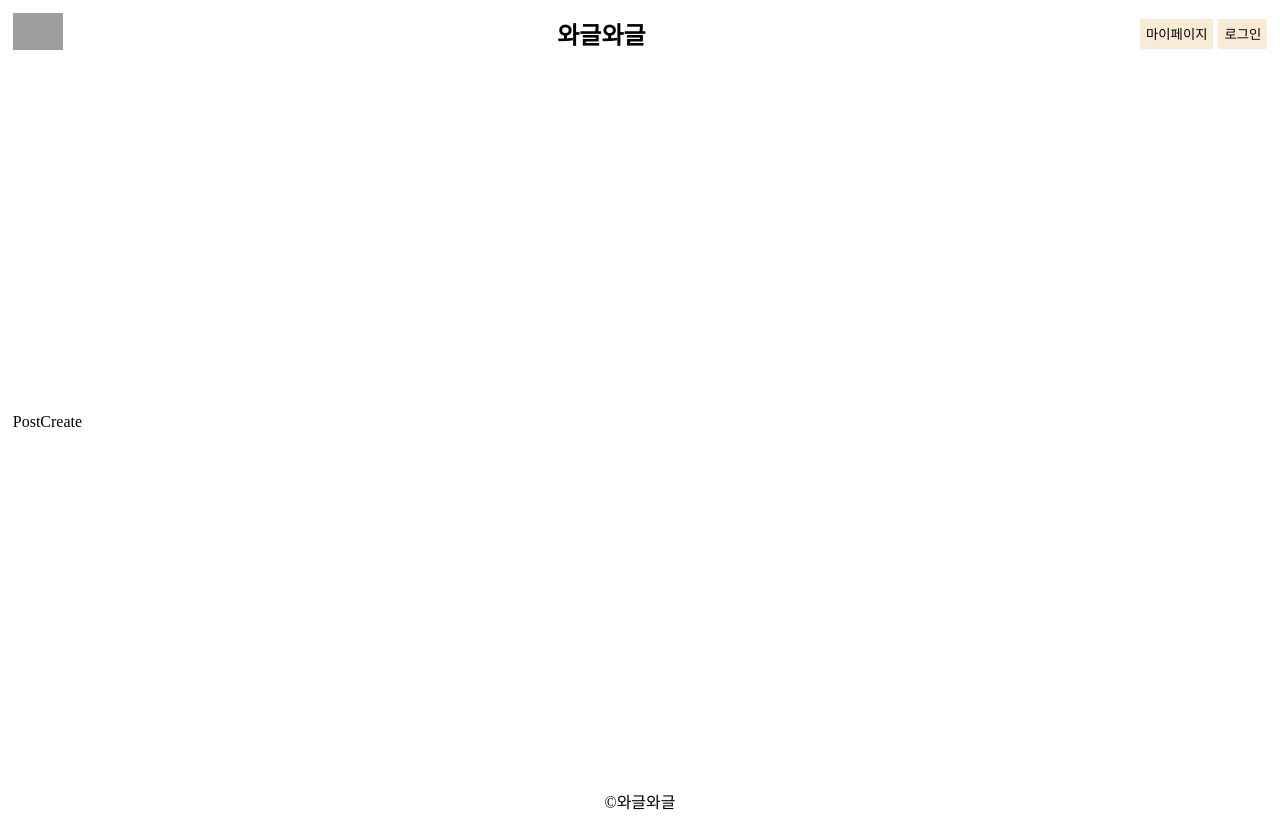
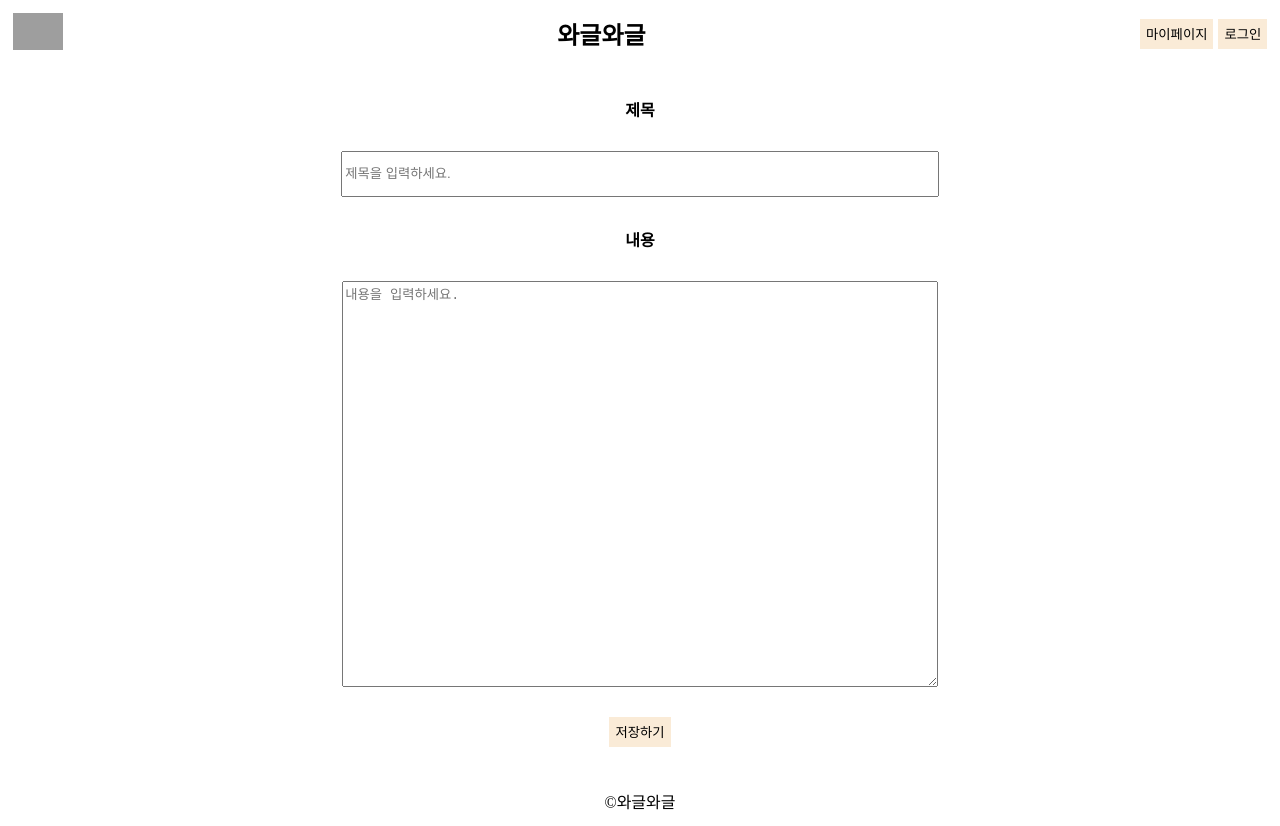
Before and after one commit to apricity2u/Post_simple_ver, a React (Vite) app in the folder frontend/my-app/: page /posts/create in a window 1280 px wide. Built offline with nearby package versions, Linux system fonts and the light colour scheme; no server answers; grey boxes are pictures that could not be loaded.

Commit message:
feat: form을 활용한 게시글 작성 페이지 생성

```diff
--- a/frontend/my-app/src/api/postApi.js
+++ b/frontend/my-app/src/api/postApi.js
@@ -1,8 +1,14 @@
 import api from "./axios";
 
+const ENDPOINT = '/posts';
 const postApi = {
   getPosts: async () => {
-    const response = await api.get("/posts");
+    const response = await api.get(ENDPOINT);
+    return response;
+  },
+
+  createPost: async (formData) => {
+    const response = await api.post(ENDPOINT, formData);
     return response;
   },
 };
--- a/frontend/my-app/src/index.css
+++ b/frontend/my-app/src/index.css
@@ -83,3 +83,28 @@ body {
 footer {
   text-align: center;
 }
+
+.form-style {
+  box-sizing: border-box;
+  padding: 3%;
+  display: flex;
+  flex-direction: column;
+  width: 100%;
+  gap: 30px;
+  align-items: center;
+}
+
+.form-style > label {
+  font-weight: bolder;
+  text-align: left;
+}
+
+.form-style > input {
+  width: 50%;
+  height: 5vh;
+}
+
+.form-style > textarea {
+  width: 50%;
+  height: 50vh;
+}
--- a/frontend/my-app/src/pages/PostCreate.jsx
+++ b/frontend/my-app/src/pages/PostCreate.jsx
@@ -1,7 +1,55 @@
-import React from 'react'
+import React, { useEffect, useState } from "react";
+import Button from "../components/Button";
+import postApi from "../api/PostApi";
+import { useNavigate } from "react-router-dom";
 
 export default function PostCreate() {
+  const navigate = useNavigate();
+  const [formData, setFormData] = useState({
+    title: "",
+    content: "",
+  });
+
+  function handleSubmit(e) {
+    e.preventDefault();
+
+    async function createPost() {
+      const response = await postApi.createPost(formData);
+      const data = response.data;
+      const id = data.data.id;
+      navigate(`/posts/${id}`);
+    }
+    createPost();
+  }
+
+  function handleInput(e) {
+    const key = e.target.name;
+    const value = e.target.value;
+    setFormData({ ...formData, [key]: value });
+  }
+
   return (
-    <div>PostCreate</div>
-  )
+    <form className="form-style" onSubmit={handleSubmit}>
+      <label htmlFor="title">제목</label>
+      <input
+        type="text"
+        name="title"
+        id="title"
+        placeholder="제목을 입력하세요."
+        value={formData.title}
+        onChange={handleInput}
+        required
+      />
+      <label htmlFor="content">내용</label>
+      <textarea
+        name="content"
+        id="content"
+        placeholder="내용을 입력하세요."
+        value={formData.content}
+        onChange={handleInput}
+        required
+      ></textarea>
+      <Button>저장하기</Button>
+    </form>
+  );
 }
```
